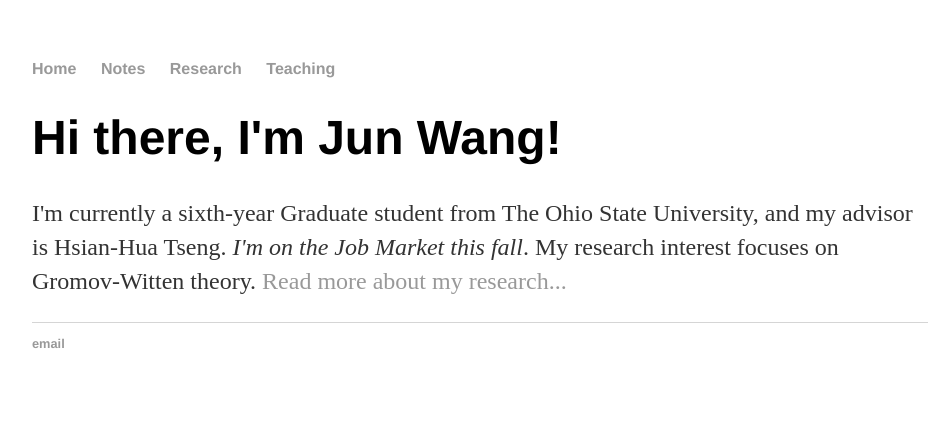
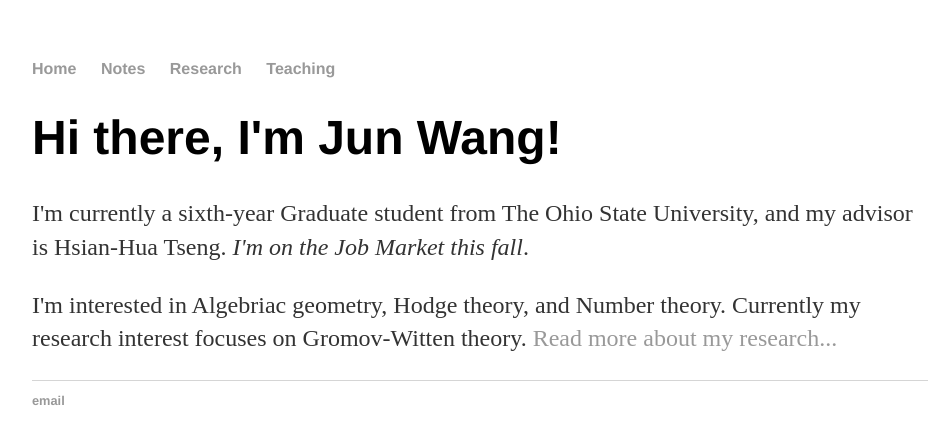
Before and after one commit to Junmathwang/junmathwang.github.io, a Jekyll site: the page index.html, which Jekyll copies as it is, in a window 1280 px wide. Shown: the top 444 px of the page, without its empty margins (160-1104 px from the left). Built offline with Jekyll 4.4.1, drawn with Linux system fonts in a browser that asks for light colours.

Commit message:
Update index.html

```diff
--- a/index.html
+++ b/index.html
@@ -17,7 +17,9 @@
 		<div class="container">
     		<div class="blurb">
         		<h1>Hi there, I'm Jun Wang!</h1>
-				<p>I'm currently a sixth-year Graduate student from The Ohio State University, and my advisor is Hsian-Hua Tseng. <em>I'm on the Job Market this fall</em>. My research interest focuses on Gromov-Witten theory. <a href="/research">Read more about my research...</a></p>
+				<p>I'm currently a sixth-year Graduate student from The Ohio State University, and my advisor is Hsian-Hua Tseng. <em>I'm on the Job Market this fall</em>.</p>
+
+			        <p>I'm interested in Algebriac geometry, Hodge theory, and Number theory. Currently my research interest focuses on Gromov-Witten theory. <a href="/research">Read more about my research...</a></p>
     		</div><!-- /.blurb -->
 		</div><!-- /.container -->
 		<footer>
```
